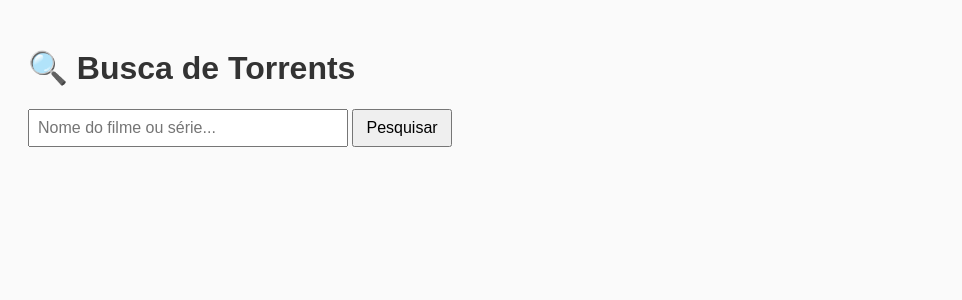
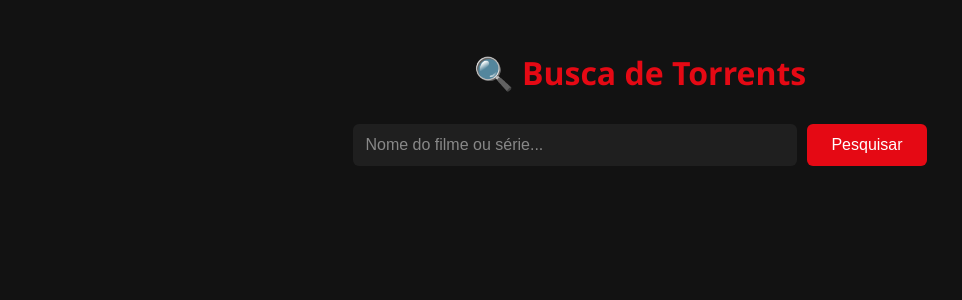
Before and after one commit to ruicirilo271/busca-de-torrents, a Flask app: page / in a window 1280 px wide. Shown: the top 300 px of the page, without its empty margins (0-962 px from the left). Run offline with Flask 3, Linux system fonts and the light colour scheme.

Commit message:
Add files via upload

```diff
--- a/app.py
+++ b/app.py
@@ -3,16 +3,13 @@ import requests
 
 app = Flask(__name__)
 
-API_URL = 'https://testbay.onrender.com/api/v1/search'  # Ou a tua API URL real
-TMDB_API_KEY = '516adf1e1567058f8ecbf30bf2eb9378'  # A tua chave TMDB
+API_URL = 'https://testbay.onrender.com/api/v1/search'
+TMDB_API_KEY = '516adf1e1567058f8ecbf30bf2eb9378'
 
 def get_poster_url(title):
     try:
         url = "https://api.themoviedb.org/3/search/movie"
-        params = {
-            "api_key": TMDB_API_KEY,
-            "query": title
-        }
+        params = {"api_key": TMDB_API_KEY, "query": title}
         response = requests.get(url, params=params)
         data = response.json()
         if data.get('results'):
@@ -21,7 +18,7 @@ def get_poster_url(title):
                 return f"https://image.tmdb.org/t/p/w300{poster_path}"
     except:
         pass
-    return "/static/default.jpg"  # fallback
+    return "/static/default.jpg"
 
 @app.route('/', methods=['GET', 'POST'])
 def index():
@@ -30,7 +27,7 @@ def index():
     if request.method == 'POST':
         searched = True
         query = request.form['query']
-        data = {'search_term': query}  # CORRETO aqui!
+        data = {'search_term': query}
         try:
             response = requests.post(API_URL, json=data)
             if response.ok:
--- a/static/style.css
+++ b/static/style.css
@@ -1,55 +1,93 @@
 body {
-    font-family: Arial, sans-serif;
-    padding: 20px;
-    background: #fafafa;
+    margin: 0;
+    padding: 0;
+    background-color: #121212;
+    color: #f0f0f0;
+    font-family: 'Segoe UI', Tahoma, Geneva, Verdana, sans-serif;
+}
+
+.container {
+    max-width: 700px;
+    margin: auto;
+    padding: 30px 20px;
+    text-align: center;
 }
 
 h1 {
-    color: #333;
+    color: #e50914;
+    font-size: 2rem;
+    margin-bottom: 30px;
 }
 
-form input[type="text"] {
-    padding: 8px;
-    width: 300px;
-    font-size: 16px;
+form {
+    display: flex;
+    justify-content: center;
+    gap: 10px;
+    margin-bottom: 30px;
+    flex-wrap: wrap;
 }
 
-form button {
-    padding: 8px 12px;
-    font-size: 16px;
+input[type="text"] {
+    width: 60%;
+    padding: 12px;
+    font-size: 1rem;
+    border: none;
+    border-radius: 6px;
+    background-color: #1f1f1f;
+    color: #fff;
 }
 
-.results {
-    margin-top: 20px;
-    display: flex;
-    flex-wrap: wrap;
-    gap: 15px;
+input[type="text"]::placeholder {
+    color: #888;
 }
 
-.torrent {
-    background: white;
-    border: 1px solid #ddd;
-    padding: 10px;
-    width: 300px;
-    display: flex;
-    gap: 10px;
+button {
+    padding: 12px 24px;
+    font-size: 1rem;
+    background-color: #e50914;
+    color: white;
+    border: none;
+    border-radius: 6px;
+    cursor: pointer;
+    transition: background 0.3s ease;
 }
 
-.torrent img {
-    width: 80px;
-    height: 120px;
-    object-fit: cover;
+button:hover {
+    background-color: #b00610;
 }
 
-.torrent .info {
-    font-size: 14px;
+#loading {
+    font-size: 1.1rem;
+    margin-bottom: 20px;
+    color: #ffd700;
 }
 
-.torrent a {
-    color: #007bff;
+h2 {
+    margin: 30px 0 20px;
+    font-size: 1.4rem;
+    color: #fff;
+}
+
+.list {
+    display: flex;
+    flex-direction: column;
+    gap: 20px;
+    text-align: left;
+}
+
+.torrent-item {
+    background-color: #1f1f1f;
+    padding: 20px;
+    border-radius: 8px;
+    box-shadow: 0 4px 12px rgba(0, 0, 0, 0.3);
+    word-wrap: break-word;
+}
+
+.torrent-item a {
+    color: #00b3ff;
     text-decoration: none;
 }
 
-.torrent a:hover {
+.torrent-item a:hover {
     text-decoration: underline;
 }
--- a/templates/index.html
+++ b/templates/index.html
@@ -4,27 +4,28 @@
     <meta charset="UTF-8">
     <title>🔍 Busca de Torrents (CleanBay)</title>
     <link rel="stylesheet" href="{{ url_for('static', filename='style.css') }}">
+    <meta name="viewport" content="width=device-width, initial-scale=1.0">
 </head>
 <body>
+    <div class="container">
         <h1>🔍 Busca de Torrents</h1>
-    <form method="post">
+        <form method="post" id="search-form">
             <input type="text" name="query" placeholder="Nome do filme ou série..." required>
             <button type="submit">Pesquisar</button>
         </form>
 
+        <div id="loading" style="display:none;">⏳ Carregando torrents...</div>
+
         {% if searched %}
             {% if results %}
                 <h2>🎯 Resultados:</h2>
-            <div class="results">
+                <div class="list">
                     {% for item in results %}
-                <div class="torrent">
-                    <img src="{{ item.poster }}" alt="Poster" onerror="this.src='/static/default.jpg'">
-                    <div class="info">
+                        <div class="torrent-item">
                             <strong>{{ item.name }}</strong><br>
                             📦 {{ item.size }}<br>
                             🌱 {{ item.seeders }} | 🔻 {{ item.leechers }}<br>
-                        <a href="{{ item.magnet }}" target="_blank">🧲 Baixar via Magnet</a>
-                    </div>
+                            <a href="{{ item.magnet }}" target="_blank" rel="noopener noreferrer">🧲 Baixar via Magnet</a>
                         </div>
                     {% endfor %}
                 </div>
@@ -32,5 +33,12 @@
                 <p>❌ Nenhum resultado encontrado.</p>
             {% endif %}
         {% endif %}
+    </div>
+
+    <script>
+        document.getElementById('search-form').addEventListener('submit', () => {
+            document.getElementById('loading').style.display = 'block';
+        });
+    </script>
 </body>
 </html>
```
Lines whose indentation alone changed are shown as unchanged.
